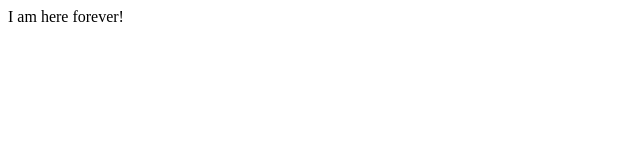
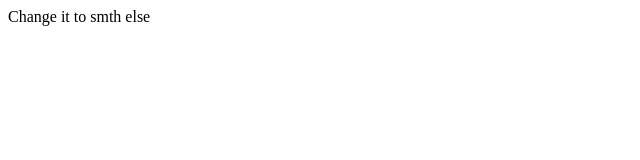
Before and after one commit to jagdeepsgill888/week_4_build, a plain HTML site: page index.html in a window 1280 px wide. Shown: the full height of the page, 0-640 px from the left. Drawn offline with Linux system fonts and the light colour scheme.

Commit message:
update index.html

```diff
--- a/index.html
+++ b/index.html
@@ -5,7 +5,7 @@
 
 
    <body>
-   	I am here forever!
+   	Change it to smth else
    </body>
 
 </html>
```
